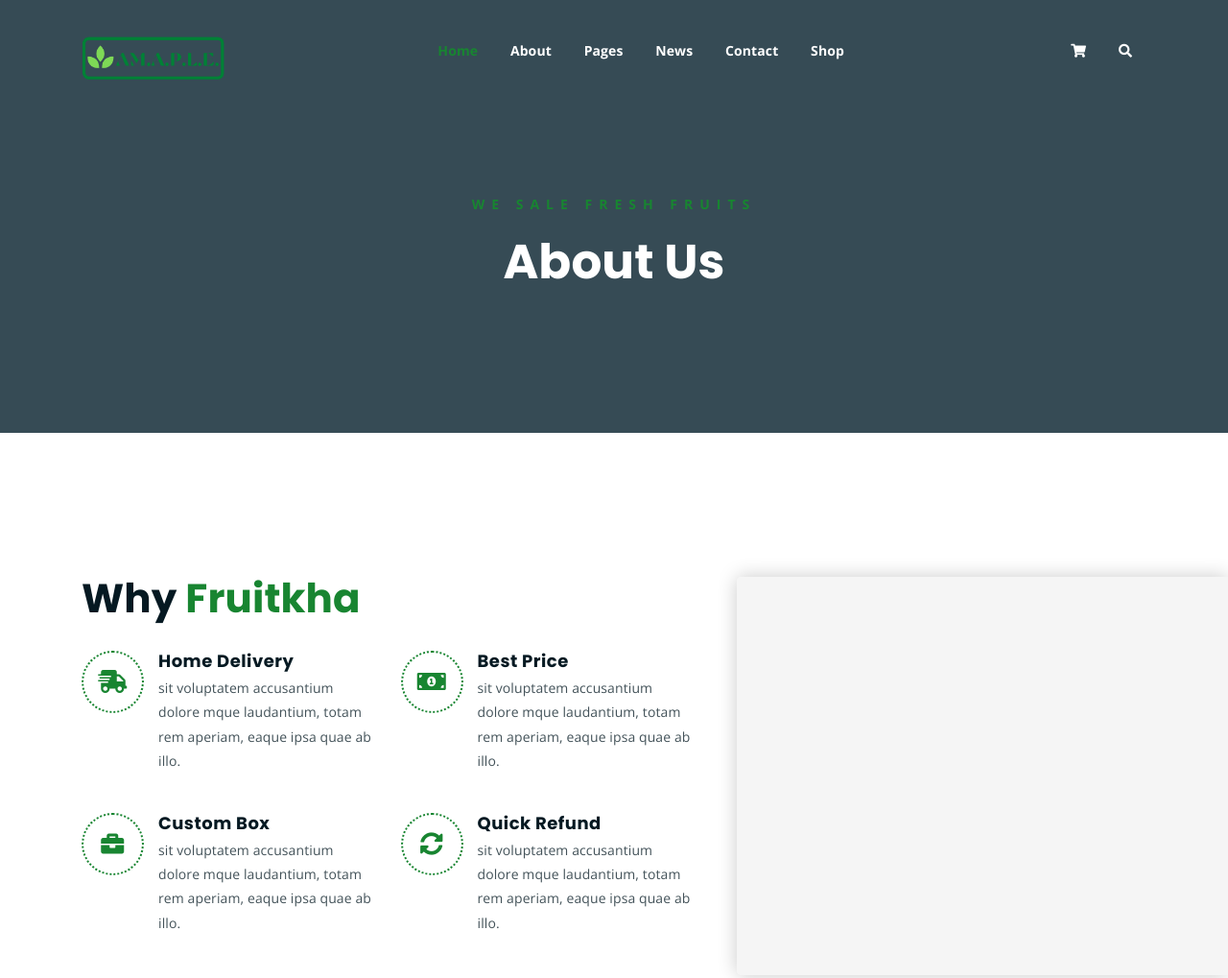
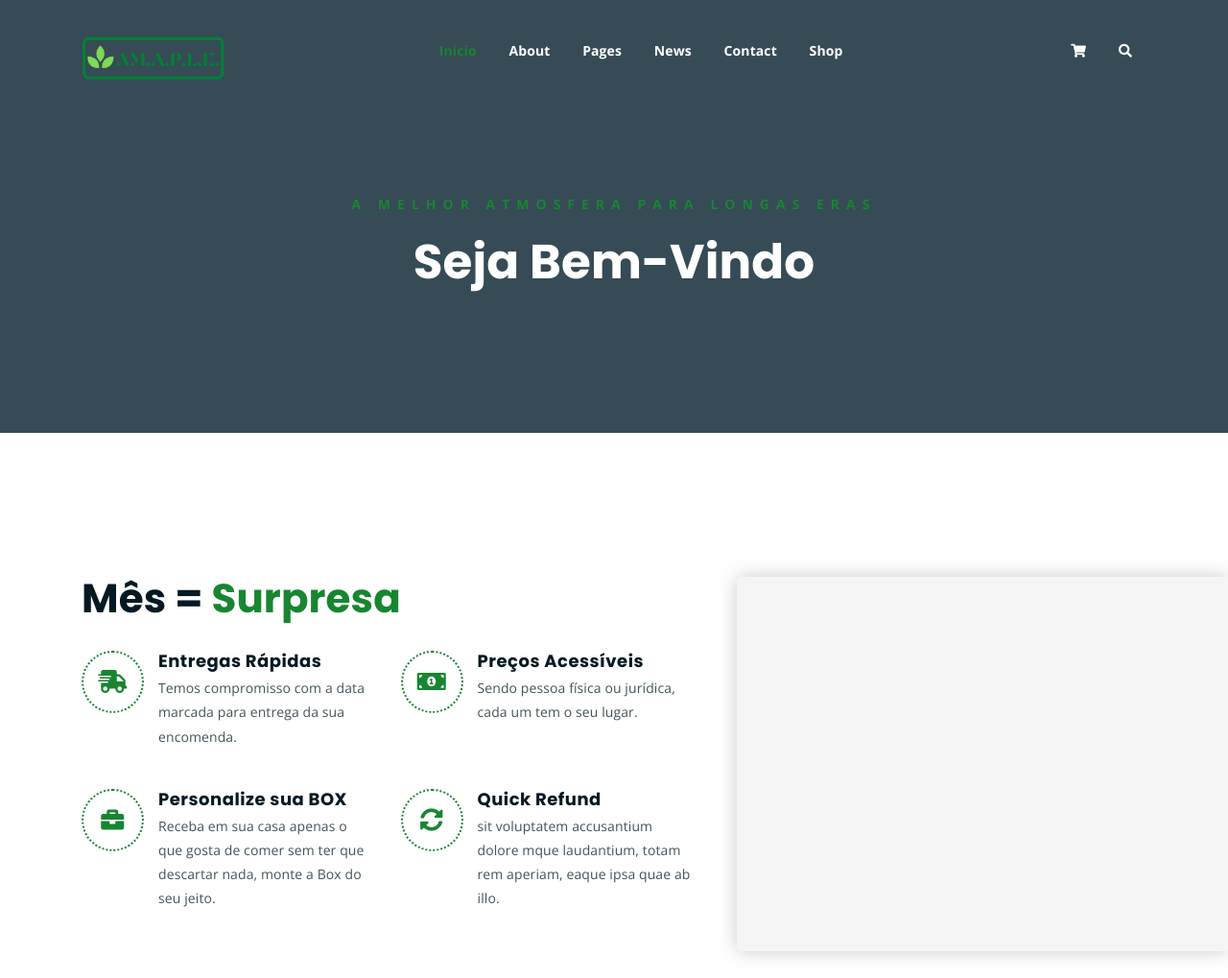
Before and after one commit to Amaple28/ProjetoAMAPLE_2.0, a plain HTML site: page about.html in a window 1280 px wide. Shown: the top 1019 px of the page at 96% size. Drawn offline with nearby package versions, Linux system fonts and the light colour scheme.

Commit message:
terceiro commit

```diff
--- a/about.html
+++ b/about.html
@@ -62,7 +62,7 @@
                         <!-- menu start -->
                         <nav class="main-menu">
                             <ul>
-                                <li class="current-list-item"><a href="#">Home</a>
+                                <li class="current-list-item"><a href="#">Início</a>
                                     <ul class="sub-menu">
                                         <li><a href="index.html">Static Home</a></li>
                                         <li><a href="index_2.html">Slider Home</a></li>
@@ -138,8 +138,8 @@
             <div class="row">
                 <div class="col-lg-8 offset-lg-2 text-center">
                     <div class="breadcrumb-text">
-                        <p>We sale fresh fruits</p>
-                        <h1>About Us</h1>
+                        <p>A Melhor Atmosfera Para Longas Eras</p>
+                        <h1>Seja Bem-Vindo</h1>
                     </div>
                 </div>
             </div>
@@ -153,7 +153,7 @@
             <div class="row">
                 <div class="col-lg-7">
                     <div class="featured-text">
-                        <h2 class="pb-3">Why <span class="orange-text">Fruitkha</span></h2>
+                        <h2 class="pb-3">Mês = <span class="orange-text"> Surpresa </span></h2>
                         <div class="row">
                             <div class="col-lg-6 col-md-6 mb-4 mb-md-5">
                                 <div class="list-box d-flex">
@@ -161,8 +161,8 @@
                                         <i class="fas fa-shipping-fast"></i>
                                     </div>
                                     <div class="content">
-                                        <h3>Home Delivery</h3>
-                                        <p>sit voluptatem accusantium dolore mque laudantium, totam rem aperiam, eaque ipsa quae ab illo.</p>
+                                        <h3>Entregas Rápidas</h3>
+                                        <p>Temos compromisso com a data marcada para entrega da sua encomenda.</p>
                                     </div>
                                 </div>
                             </div>
@@ -172,8 +172,8 @@
                                         <i class="fas fa-money-bill-alt"></i>
                                     </div>
                                     <div class="content">
-                                        <h3>Best Price</h3>
-                                        <p>sit voluptatem accusantium dolore mque laudantium, totam rem aperiam, eaque ipsa quae ab illo.</p>
+                                        <h3>Preços Acessíveis</h3>
+                                        <p>Sendo pessoa física ou jurídica, cada um tem o seu lugar.</p>
                                     </div>
                                 </div>
                             </div>
@@ -183,8 +183,8 @@
                                         <i class="fas fa-briefcase"></i>
                                     </div>
                                     <div class="content">
-                                        <h3>Custom Box</h3>
-                                        <p>sit voluptatem accusantium dolore mque laudantium, totam rem aperiam, eaque ipsa quae ab illo.</p>
+                                        <h3>Personalize sua BOX</h3>
+                                        <p>Receba em sua casa apenas o que gosta de comer sem ter que descartar nada, monte a Box do seu jeito.</p>
                                     </div>
                                 </div>
                             </div>
```
